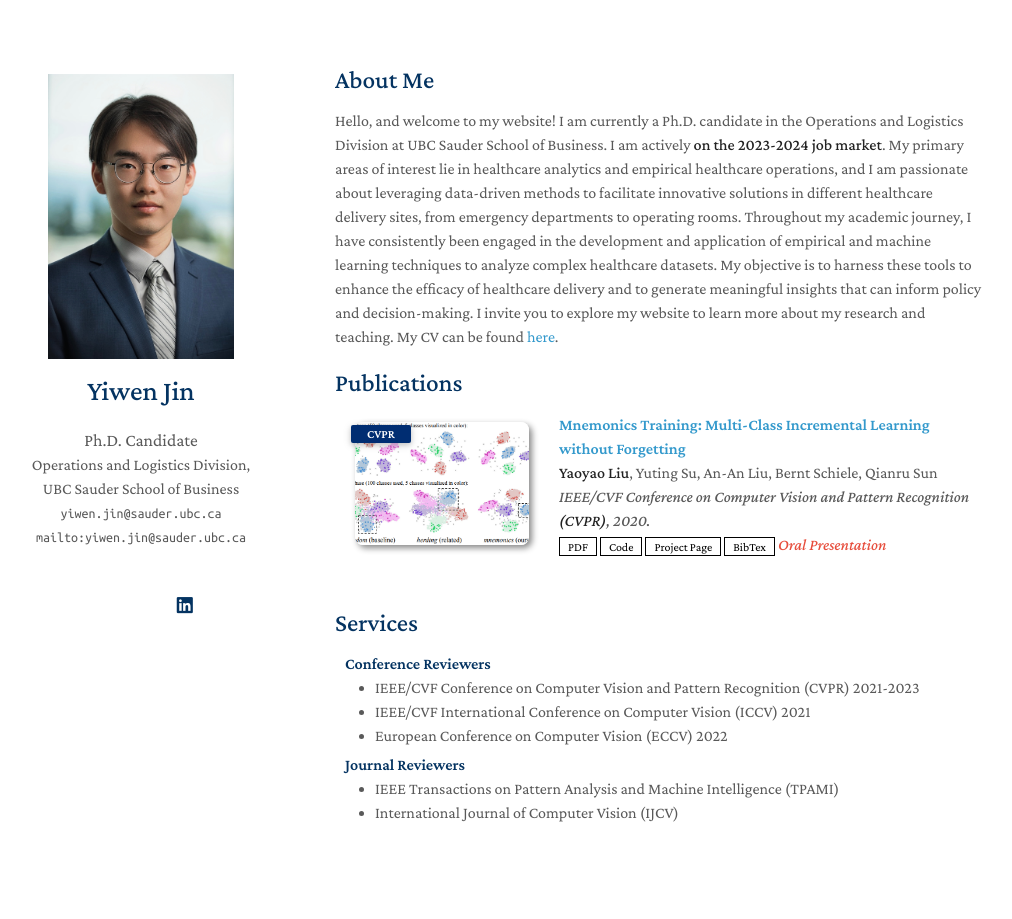
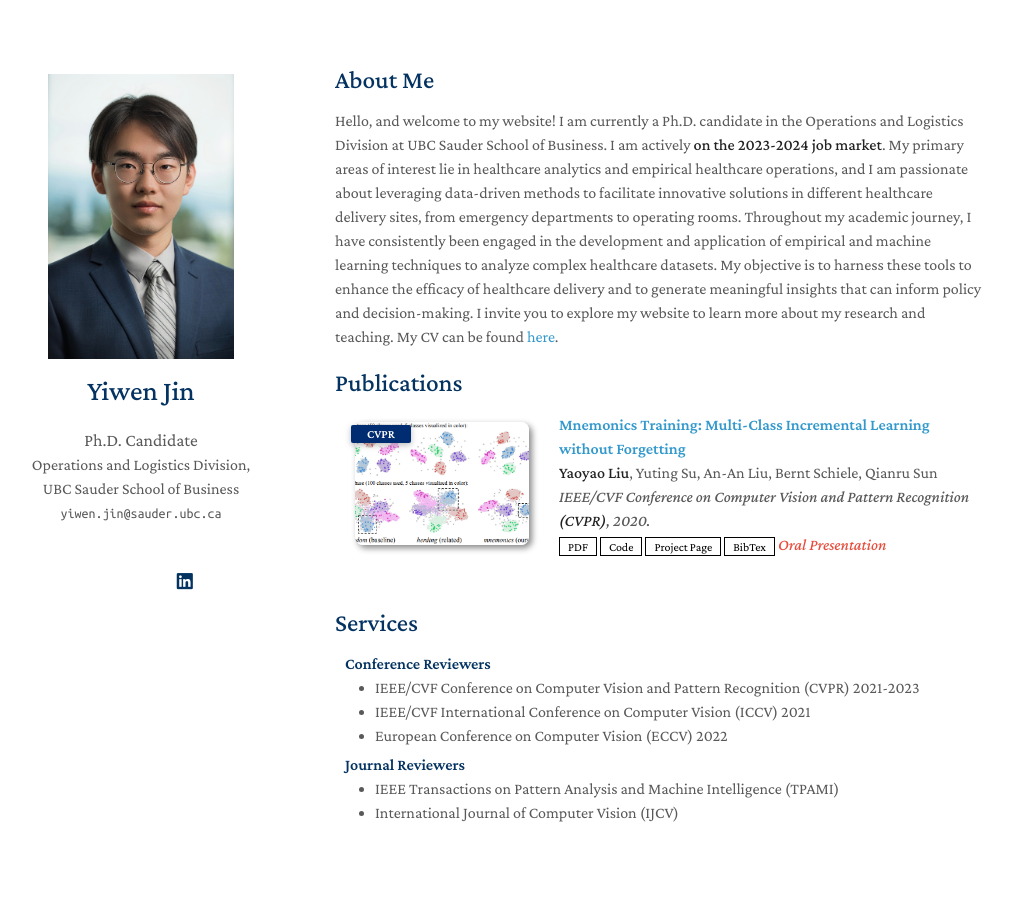
Before and after one commit to zeyang1225/zeyang1225.github.io, a Jekyll site: the page built from index.md, in a window 1280 px wide. Shown: the whole page, without its empty margins (135-1147 px from the left). Built offline with Jekyll 4.4.1, drawn with Linux system fonts in a browser that asks for light colours; nearby versions of some CDN libraries; a style sheet for code colours, icons or effects is not loaded; our own code applies the rules of GitHub Pages for plain Markdown files.

Commit message:
Update _config.yml

```diff
--- a/_config.yml
+++ b/_config.yml
@@ -2,7 +2,7 @@
 title: Yiwen Jin
 position: Ph.D. Candidate
 affiliation: Operations and Logistics Division, UBC Sauder School of Business
-email: yiwen.jin@sauder.ubc.ca  mailto:yiwen.jin@sauder.ubc.ca
+email: yiwen.jin@sauder.ubc.ca
 
 # Search Engine Optimization (SEO)
 # The following information is used to improve the website traffic from search engines, e.g., Google.
```
